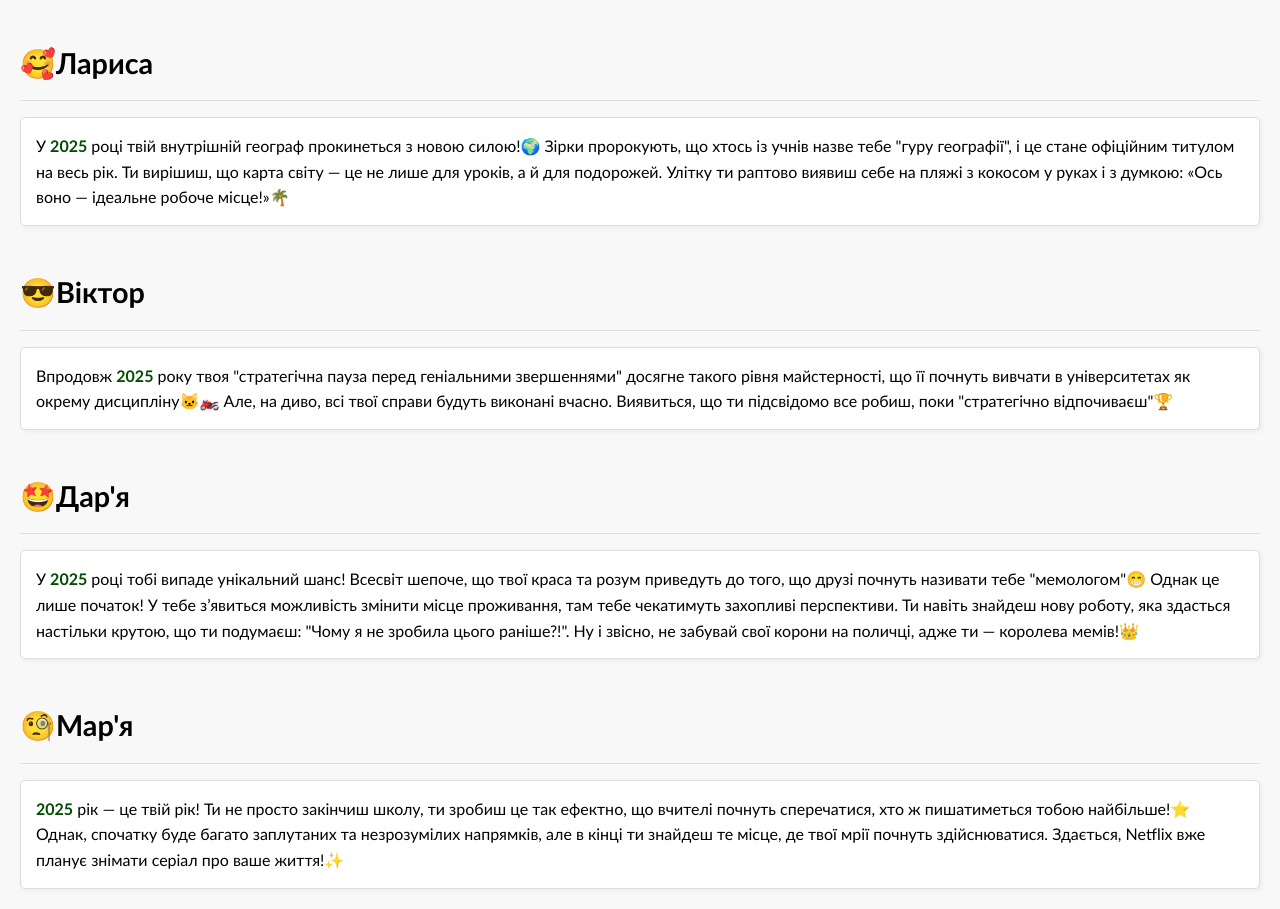
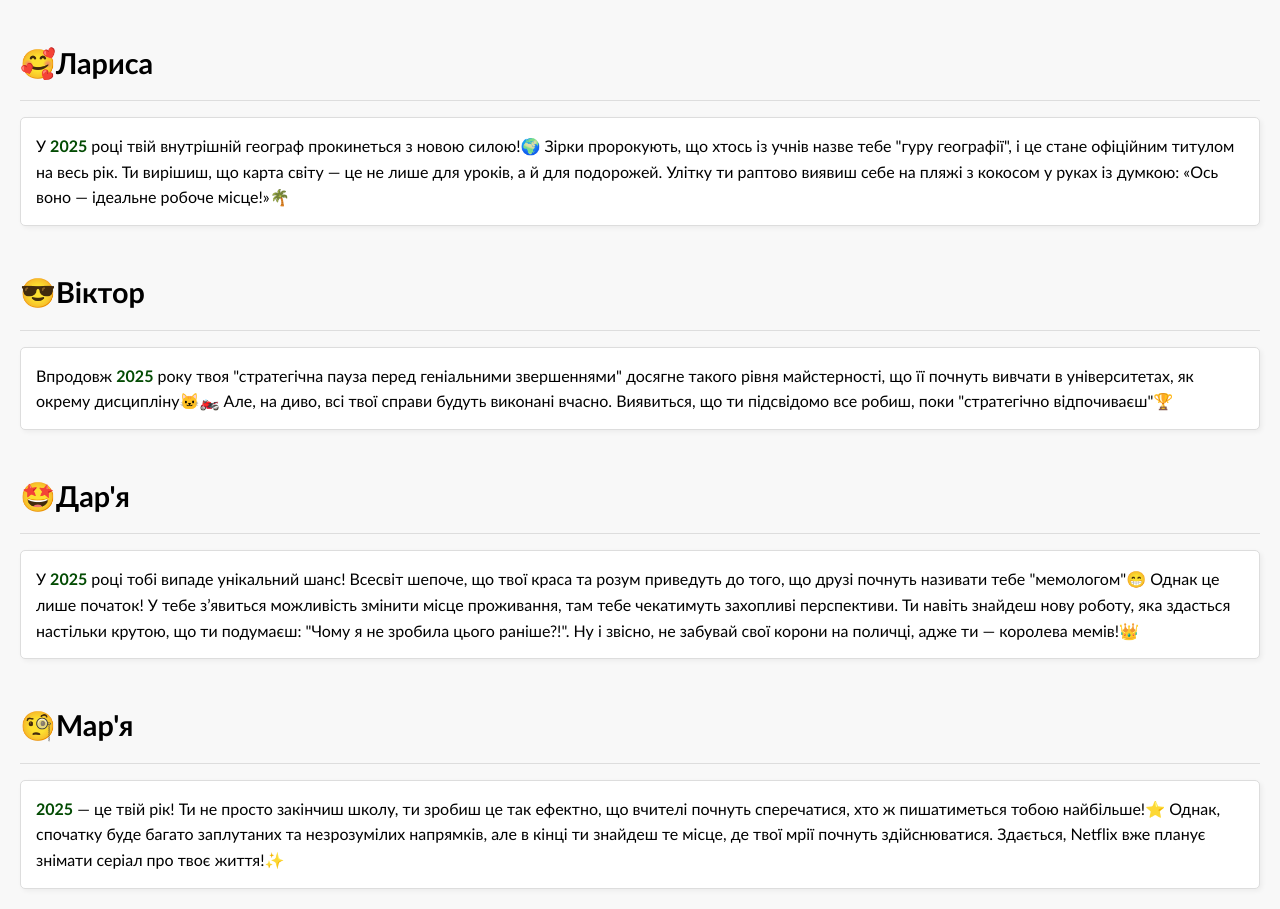
Before and after one commit to XmahavikX/new-year-2025, a plain HTML site: page prediction.html in a window 1280 px wide. Shown: the part 317-1226 px from the top of the page. Drawn offline with Linux system fonts and the light colour scheme.

Commit message:
Update prediction.html

```diff
--- a/prediction.html
+++ b/prediction.html
@@ -18,14 +18,14 @@
       прокинеться з новою силою!🌍 Зірки пророкують, що хтось із учнів назве
       тебе "гуру географії", і це стане офіційним титулом на весь рік. Ти
       вирішиш, що карта світу — це не лише для уроків, а й для подорожей. Улітку
-      ти раптово виявиш себе на пляжі з кокосом у руках і з думкою: «Ось воно —
+      ти раптово виявиш себе на пляжі з кокосом у руках із думкою: «Ось воно —
       ідеальне робоче місце!»🌴
     </p>
     <h2 class="name">😎Віктор</h2>
     <p class="prediction">
       Впродовж <span class="highlight">2025</span> року твоя "стратегічна пауза
       перед геніальними звершеннями" досягне такого рівня майстерності, що її
-      почнуть вивчати в університетах як окрему дисципліну🐱‍🏍 Але, на диво, всі
+      почнуть вивчати в університетах, як окрему дисципліну🐱‍🏍 Але, на диво, всі
       твої справи будуть виконані вчасно. Виявиться, що ти підсвідомо все робиш,
       поки "стратегічно відпочиваєш"🏆
     </p>
@@ -41,12 +41,12 @@
     </p>
     <h2 class="name">🧐Мар'я</h2>
     <p class="prediction">
-      <span class="highlight">2025</span> рік — це твій рік! Ти не просто
+      <span class="highlight">2025</span> — це твій рік! Ти не просто
       закінчиш школу, ти зробиш це так ефектно, що вчителі почнуть сперечатися,
       хто ж пишатиметься тобою найбільше!⭐ Однак, спочатку буде багато
       заплутаних та незрозумілих напрямків, але в кінці ти знайдеш те місце, де
       твої мрії почнуть здійснюватися. Здається, Netflix вже планує знімати
-      серіал про ваше життя!✨
+      серіал про твоє життя!✨
     </p>
   </body>
 </html>
```
